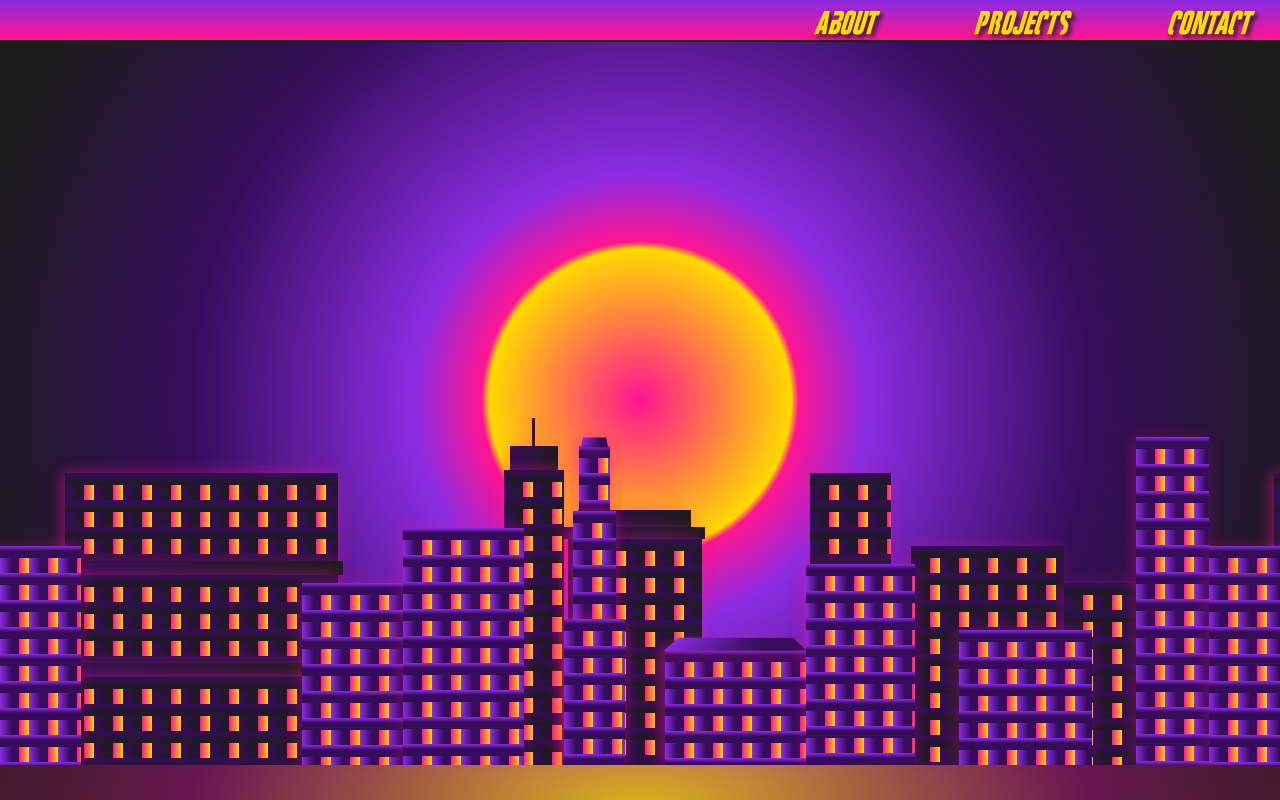
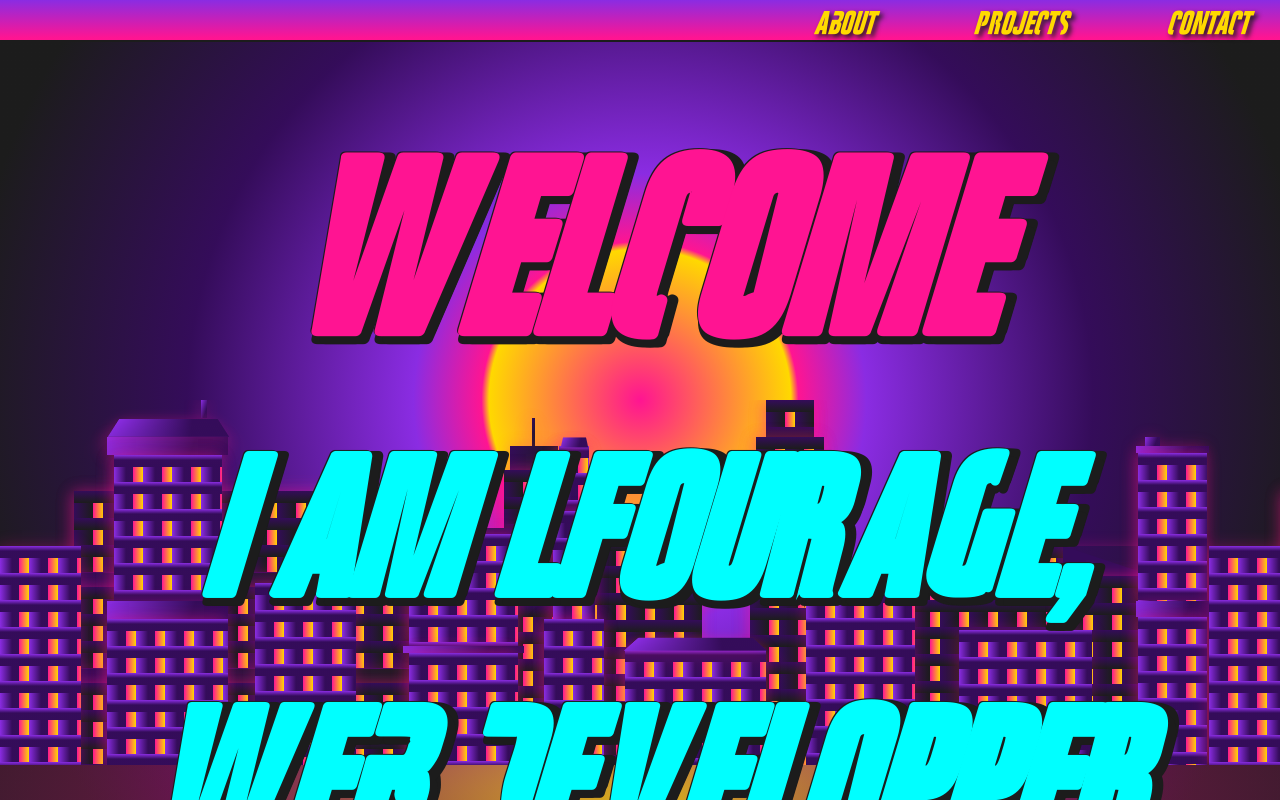
Before and after one commit to lfourage/fcc-portfolio, a plain HTML site: page index.html in a window 1280 px wide. Shown: the top 800 px of the page. Drawn offline with Linux system fonts and the light colour scheme.

Commit message:
most buildings shape done #12

```diff
--- a/index.html
+++ b/index.html
@@ -47,8 +47,21 @@
             <div class="windows"></div>
           </div>
           <div class="building fg b">
+            <div class="roof-top"></div>
+            <div class="roof-bottom"></div>
+            <div class="ledge"></div>
+            <div class="part-mid">
+              <div class="windows"></div>
+            </div>
+            <div class="ledge"></div>
+            <div class="part-bottom">
+              <div class="windows"></div>
+            </div>
+          </div>
+          <div class="building fg c">
             <div class="windows"></div>
           </div>
+          <div class="space"></div>
         </div>
       </div>
       <div class="building-group type-b left">
@@ -70,7 +83,14 @@
         </div>
         <div class="building-group-foreground">
           <div class="building fg a">
-            <div class="windows"></div>
+            <div class="ledge"></div>
+            <div class="part">
+              <div class="windows"></div>
+            </div>
+            <div class="ledge"></div>
+            <div class="part">
+              <div class="windows"></div>
+            </div>
           </div>
           <div class="building fg b">
             <div class="trapeze"></div>
@@ -80,7 +100,7 @@
             <div class="part-mid">
               <div class="windows"></div>
             </div>
-            <div class="part-bot">
+            <div class="part-bottom">
               <div class="windows"></div>
             </div>
           </div>
@@ -90,19 +110,31 @@
               <div class="windows"></div>
             </div>
           </div>
+          <div class="space"></div>
         </div>
       </div>
       <div class="building-group type-c left">
         <div class="building-group-background">
           <div class="building bg a">
-            <div class="windows"></div>
+            <div class="roof-top">
+              <div class="windows"></div>
+            </div>
+            <div class="roof-bottom">
+              <div class="windows"></div>
+            </div>
+            <div class="part">
+              <div class="windows"></div>
+            </div>
           </div>
           <div class="space"></div>
           <div class="building bg b">
             <div class="windows"></div>
           </div>
           <div class="building bg c">
-            <div class="windows"></div>
+            <div class="roof"></div>
+            <div class="part">
+              <div class="windows"></div>
+            </div>
           </div>
         </div>
         <div class="building-group-foreground">
@@ -113,7 +145,15 @@
             <div class="windows"></div>
           </div>
           <div class="building fg c">
-            <div class="windows"></div>
+            <div class="roof-top"></div>
+            <div class="roof-bottom"></div>
+            <div class="part">
+              <div class="windows"></div>
+            </div>
+            <div class="ledge"></div>
+            <div class="part">
+              <div class="windows"></div>
+            </div>
           </div>
         </div>
       </div>
@@ -138,8 +178,21 @@
             <div class="windows"></div>
           </div>
           <div class="building fg b">
+            <div class="roof-top"></div>
+            <div class="roof-bottom"></div>
+            <div class="ledge"></div>
+            <div class="part-mid">
+              <div class="windows"></div>
+            </div>
+            <div class="ledge"></div>
+            <div class="part-bottom">
+              <div class="windows"></div>
+            </div>
+          </div>
+          <div class="building fg c">
             <div class="windows"></div>
           </div>
+          <div class="space"></div>
         </div>
       </div>
       <div class="building-group type-b right">
@@ -161,7 +214,14 @@
         </div>
         <div class="building-group-foreground">
           <div class="building fg a">
-            <div class="windows"></div>
+            <div class="ledge"></div>
+            <div class="part">
+              <div class="windows"></div>
+            </div>
+            <div class="ledge"></div>
+            <div class="part">
+              <div class="windows"></div>
+            </div>
           </div>
           <div class="building fg b">
             <div class="trapeze"></div>
@@ -171,7 +231,7 @@
             <div class="part-mid">
               <div class="windows"></div>
             </div>
-            <div class="part-bot">
+            <div class="part-bottom">
               <div class="windows"></div>
             </div>
           </div>
--- a/styles.css
+++ b/styles.css
@@ -245,8 +245,10 @@ header {
 /*A*/
 
 .type-a .bg {
-  height: 80%;
-  width: 70%;
+  height: 75%;
+  width: 90%;
+  position: relative;
+  left: 12%;
 }
 
 .type-a .part {
@@ -260,6 +262,34 @@ header {
 }
 
 .type-a .fg.b {
+  height: 100%;
+  min-width: 30%;
+}
+
+.type-a .roof-top {
+  width: 5%;
+  height: 5%;
+  position: relative;
+  left: 30%;
+}
+
+.type-a .roof-bottom {
+  width: 90%;
+  height: 5%;
+  transform: perspective(15px) rotateX(10deg);
+}
+
+.type-a .part-mid {
+  width: 90%;
+  height: 40%;
+}
+
+.type-a .part-bottom {
+  width: 100%;
+  height: 40%;
+}
+
+.type-a .fg.c {
   height: 50%;
   width: 25%;
 }
@@ -301,6 +331,10 @@ header {
   min-width: 30%;
 }
 
+.type-b .fg.a .part {
+  width: 90%;
+}
+
 .type-b .fg.b {
   height: 90%;
   min-width: 15%;
@@ -322,7 +356,7 @@ header {
   height: 33%;
 }
 
-.type-b .part-bot {
+.type-b .part-bottom {
   width: 100%;
   height: 45%;
 }
@@ -346,8 +380,25 @@ header {
 /*C*/
 
 .type-c .bg.a {
+  height: 100%;
+  width: 20%;
+  position: relative;
+  right: 15%;
+}
+
+.type-c .bg.a .roof-top {
+  height: 10%;
+  width: 60%;
+}
+
+.type-c .bg.a .roof-bottom {
+  height: 10%;
+  width: 85%;
+}
+
+.type-c .bg.a .part{
   height: 80%;
-  min-width: 20%;
+  width: 100%;
 }
 
 .type-c .bg.b {
@@ -356,8 +407,19 @@ header {
 }
 
 .type-c .bg.c {
-  height: 50%;
-  min-width: 35%;
+  height: 60%;
+  width: 35%;
+}
+
+.type-c .bg.c .roof {
+  border-left: 90px solid var(--violet-darker);
+  border-top: 30px solid transparent;
+  border-right: 53px solid transparent;
+}
+
+.type-c .bg.c .part {
+  height: 87%;
+  width: 100%;
 }
 
 .type-c .fg.a {
@@ -375,6 +437,23 @@ header {
   min-width: 18%;
 }
 
+.type-c .fg.c .roof-top {
+  height: 3%;
+  width: 20%;
+  position: relative;
+  right: 20px;
+}
+
+.type-c .fg.c .roof-bottom {
+  height: 2%;
+  width: 100%;
+}
+
+.type-c .fg.c .part{
+  height: 45%;
+  width: 95%;
+}
+
 #water {
   top: 765px;
   height: 255px;
@@ -386,8 +465,7 @@ header {
   );
 }
 
-#welcome-text {
-  display: none;/*tmp*/
+#welcome-text {/*tmp*/
   font-size: 12rem;
   margin: 0 10vw;
   padding-top: 10vh;
```
